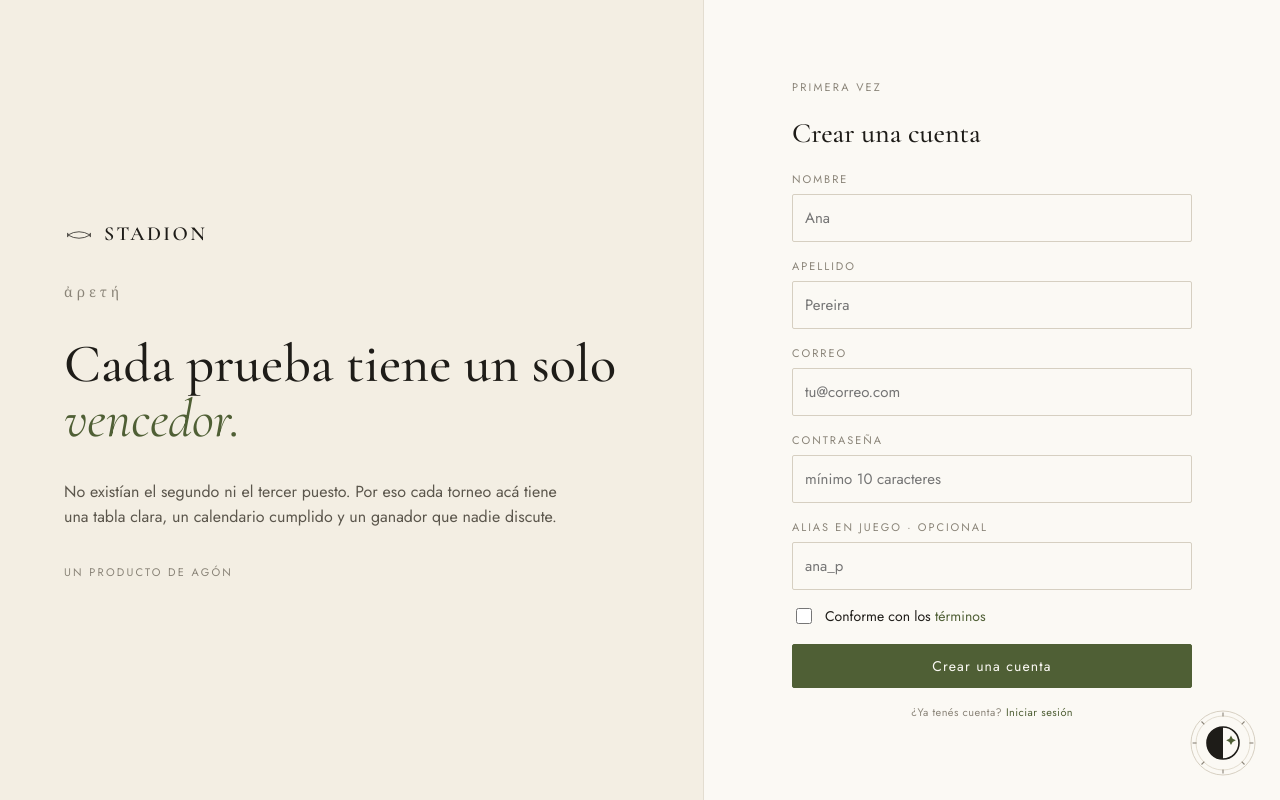
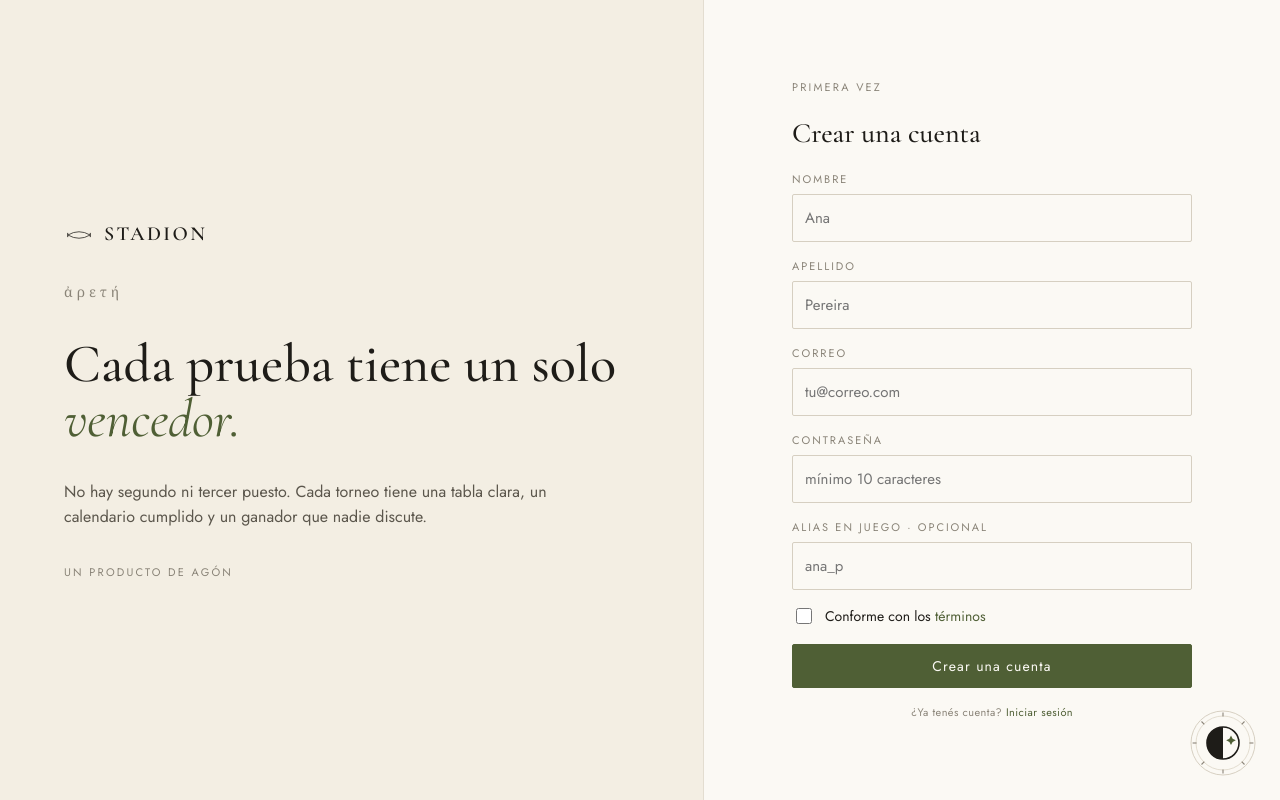
Before and after one commit to lzzro/agonstadion, a PHP site: page /registro.html in a window 1280 px wide. Run offline with PHP 8.4, Linux system fonts and the light colour scheme.

Commit message:
Poner el copete de registro en presente y liberar el pie en telefono

```diff
--- a/public/css/style.css
+++ b/public/css/style.css
@@ -167,6 +167,10 @@ legend { font-family: var(--serif); font-size: 20px; padding: 0 6px; }
 .acceso .panel { padding: 32px 20px; display: flex; flex-direction: column; gap: 18px; justify-content: center; }
 .acceso .panel-marmol { background: var(--pent); border-bottom: 1px solid var(--hair); }
 .acceso .panel-form { background: var(--pario); }
+/* Las páginas de acceso no tienen pie, así que el interruptor de tema
+   quedaba encima del botón de envío en pantalla angosta. Este espacio
+   lo deja libre; desde 768px la regla de .acceso .panel lo repone. */
+.acceso .panel-form { padding-bottom: 104px; }
 .acceso form { max-width: 400px; width: 100%; margin: 0 auto; }
 .perfil-cabecera { display: flex; flex-direction: column; gap: 14px; align-items: flex-start; }
 .avatar { width: 96px; height: 96px; border-radius: 50%; background: var(--veta); border: 3px solid var(--olivo2); }
--- a/public/registro.html
+++ b/public/registro.html
@@ -19,7 +19,7 @@
 </svg><span>STADION</span></a>
     <p class="epigrafe">ἀρετή</p>
     <h1>Cada prueba tiene un solo <em>vencedor.</em></h1>
-    <p class="intro">No existían el segundo ni el tercer puesto. Por eso cada torneo acá tiene una tabla clara, un calendario cumplido y un ganador que nadie discute.</p>
+    <p class="intro">No hay segundo ni tercer puesto. Cada torneo tiene una tabla clara, un calendario cumplido y un ganador que nadie discute.</p>
     <span class="etiqueta">Un producto de Agón</span>
   </section>
   <section class="panel panel-form">
```
